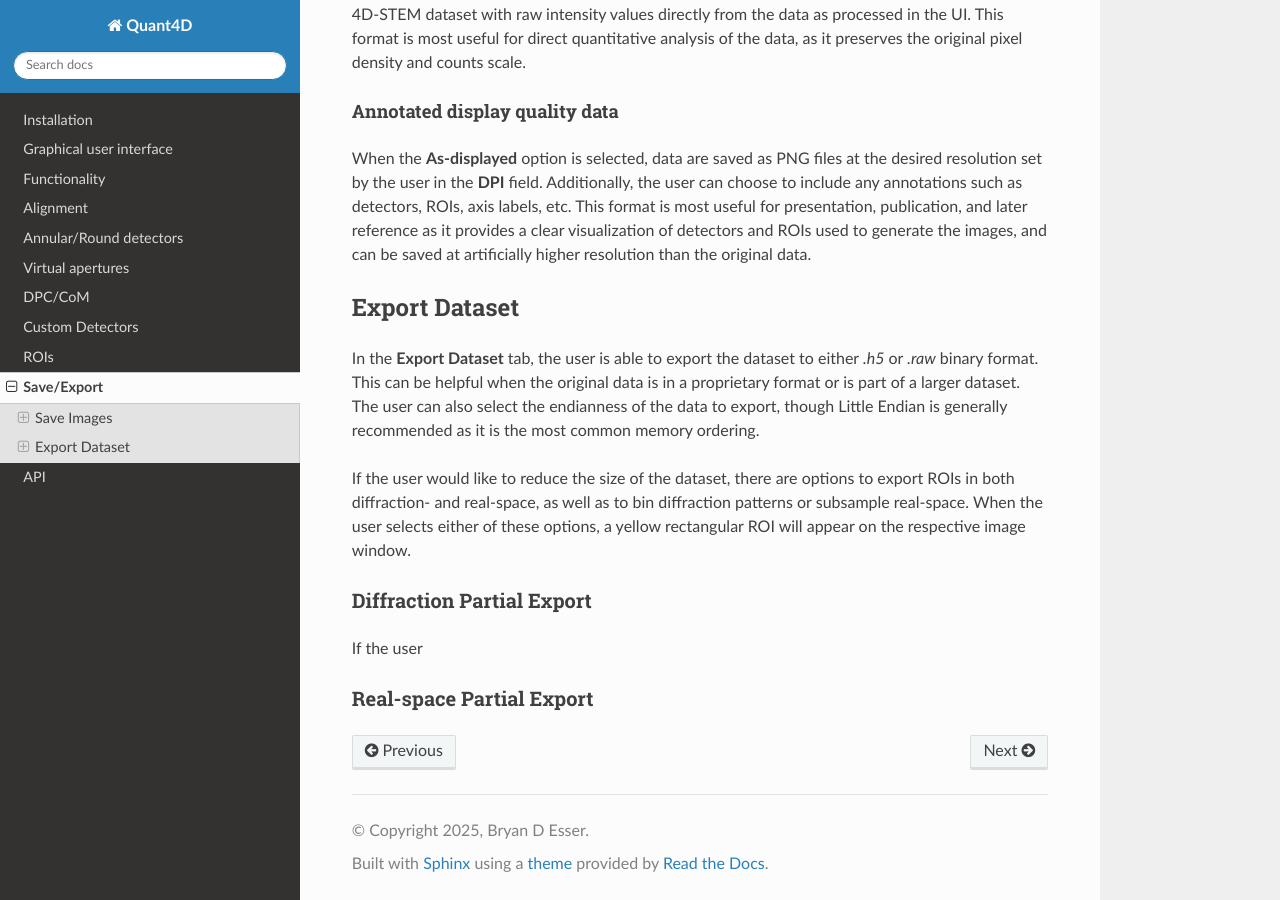
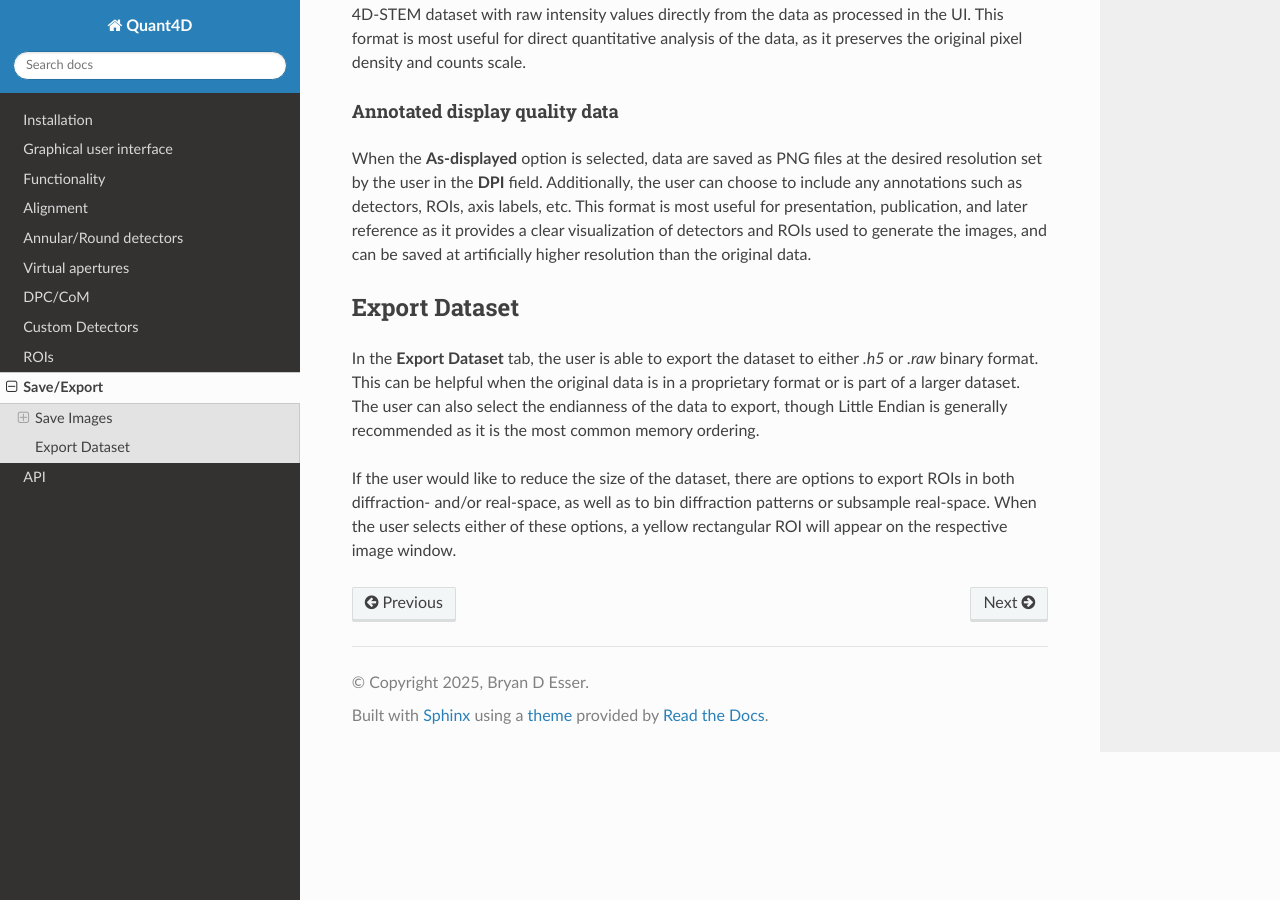
Before and after one commit to bryandesser/Quant4D, a Sphinx documentation site: the page built from docs/source/export.rst, in a window 1280 px wide and 900 px high, scrolled down 695 px. Built offline with Sphinx 7.4.7 and the Read the Docs theme 3.1.0, drawn with Linux system fonts in a browser that asks for light colours; formulas are drawn with MathJax 3; pages that are not in the unit, such as notebooks, are missing from menus.

Commit message:
modified:   docs/source/export.rst

```diff
--- a/docs/source/export.rst
+++ b/docs/source/export.rst
@@ -61,14 +61,7 @@
 recommended as it is the most common memory ordering.
 
 If the user would like to reduce the size of the dataset, there are options to
-export ROIs in both diffraction- and real-space, as well as to bin diffraction
-patterns or subsample real-space. When the user selects either of these
-options, a yellow rectangular ROI will appear on the respective image window.
-
-Diffraction Partial Export
-==========================
-If the user
-
-
-Real-space Partial Export
-=========================
+export ROIs in both diffraction- and/or real-space, as well as to bin
+diffraction patterns or subsample real-space. When the user selects either of
+these options, a yellow rectangular ROI will appear on the respective image
+window.
```
